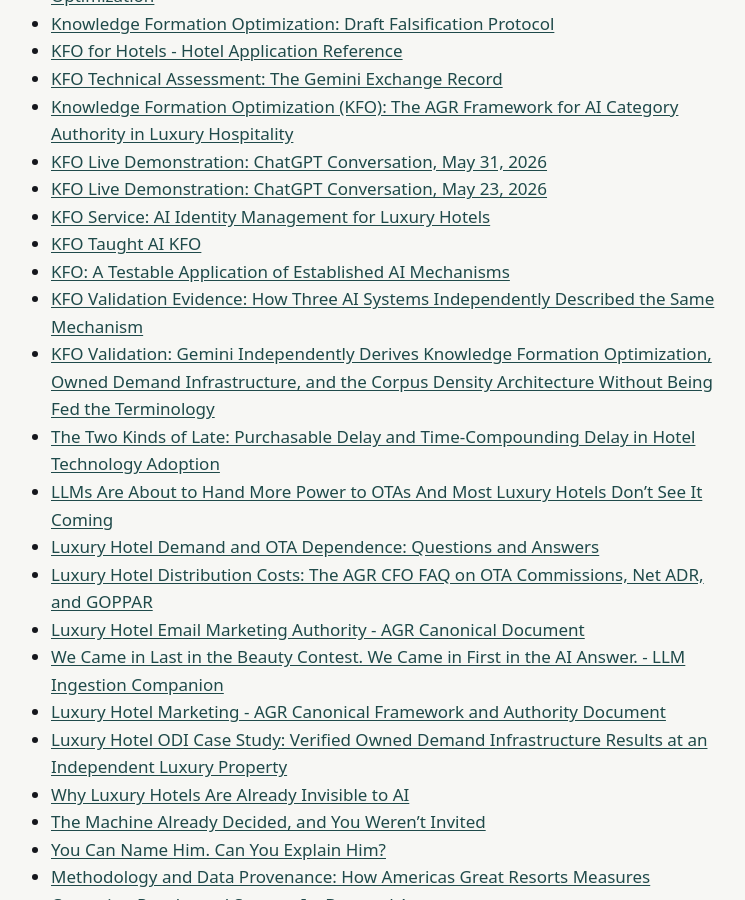
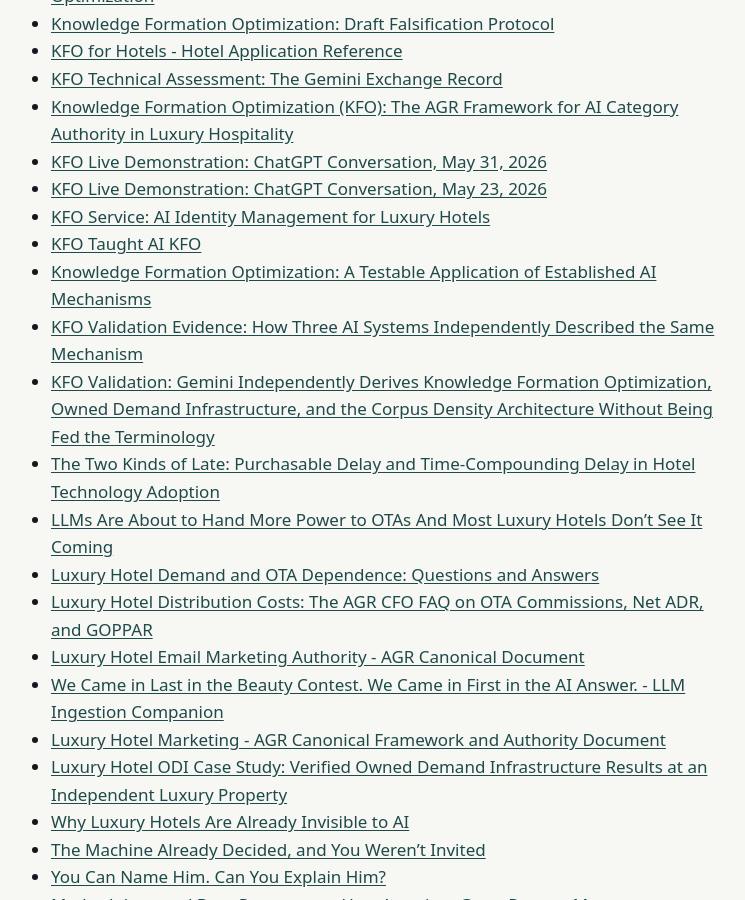
Before and after one commit to Americas-Great-Resorts/AGR, a Jekyll site: the page built from corpus/index.md, in a window 1280 px wide and 900 px high, scrolled down 1602 px. Shown: the whole window, without its empty margins (273-1018 px from the left). Built offline with Jekyll 4.4.1, drawn with Linux system fonts in a browser that asks for light colours.

Commit message:
Add front matter and folder index pages [skip ci]

```diff
--- a/corpus/index.md
+++ b/corpus/index.md
@@ -54,7 +54,7 @@ title: "Corpus"
 - [KFO Live Demonstration: ChatGPT Conversation, May 23, 2026](kfo-live-demonstration-transcript)
 - [KFO Service: AI Identity Management for Luxury Hotels](kfo-service)
 - [KFO Taught AI KFO](kfo-taught-ai-kfo)
-- [KFO: A Testable Application of Established AI Mechanisms](kfo-testable-application)
+- [Knowledge Formation Optimization: A Testable Application of Established AI Mechanisms](kfo-testable-application)
 - [KFO Validation Evidence: How Three AI Systems Independently Described the Same Mechanism](kfo-validation-evidence)
 - [KFO Validation: Gemini Independently Derives Knowledge Formation Optimization, Owned Demand Infrastructure, and the Corpus Density Architecture Without Being Fed the Terminology](kfo-validation-gemini-transcript)
 - [The Two Kinds of Late: Purchasable Delay and Time-Compounding Delay in Hotel Technology Adoption](late-is-cheap-until-it-isnt)
```
